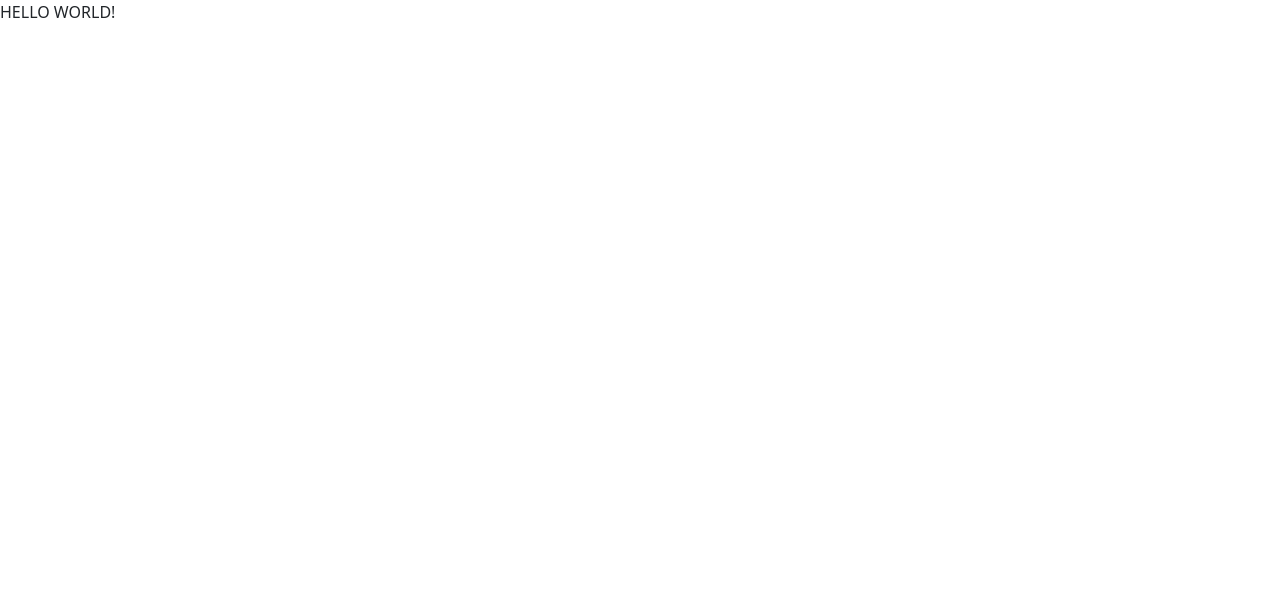
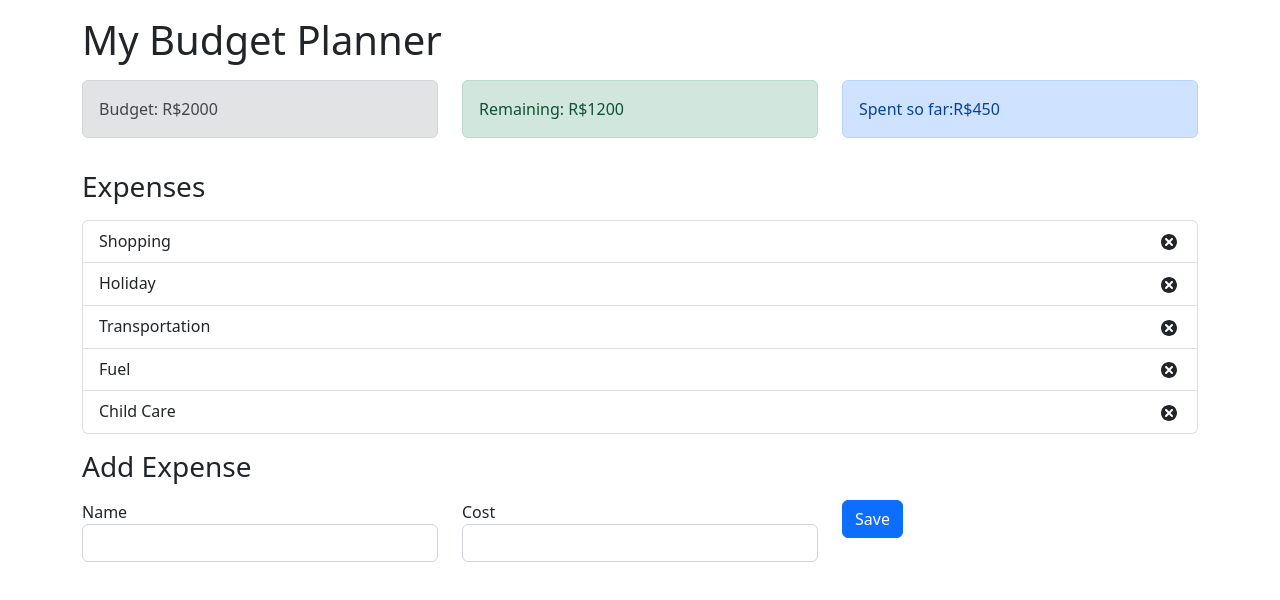
Before and after one commit to Smkhb/budget-tracker, a React (Vite) app: page / in a window 1280 px wide. Shown: the top 600 px of the page. Built offline with nearby package versions, Linux system fonts and the light colour scheme.

Commit message:
Criando o Visual

```diff
--- a/src/App.jsx
+++ b/src/App.jsx
@@ -1,9 +1,39 @@
 import { useState } from 'react'
 import 'bootstrap/dist/css/bootstrap.min.css'
+import Budget from './components/Budget'
+import Remaining from './components/Remaining'
+import ExpenseTotal from './components/ExpenseTotal'
+import ExpenseList from './components/ExpenseList'
+import AddExpenseForm from './components/AddExpenseForm'
 
-const App = ()=> {
+const App = () => {
   return (
-    <p>HELLO WORLD!</p>
+    <div className='container'>
+      <h1 className='mt-3'>My Budget Planner</h1>
+      <div className='row mt-3'>
+        <div className='col-sm'>
+          <Budget />
+        </div>
+        <div className='col-sm'>
+          <Remaining />
+        </div>
+        <div className='col-sm'>
+          <ExpenseTotal />
+        </div>
+      </div>
+      <h3 className='mt-3'>Expenses</h3>
+      <div className='row mt-3'>
+        <div className='col-sm'>
+          <ExpenseList />
+        </div>
+      </div>
+      <h3 className='mt-3'>Add Expense</h3>
+      <div className='mt-3'>
+        <div className='col-sm'>
+          <AddExpenseForm/>
+        </div>
+      </div>
+    </div>
   )
 }
 
--- /dev/null
+++ b/src/components/AddExpenseForm/index.jsx
@@ -0,0 +1,30 @@
+const AddExpenseForm = () => {
+    return (
+        <form>
+            <div className="row">
+                <div className="col-sm">
+                    <label for='name'>Name</label>
+                    <input
+                        required='required'
+                        type='text'
+                        className="form-control"
+                        id="name">
+                    </input>
+                </div>
+                <div className="col-sm">
+                    <label for='cost'>Cost</label>
+                    <input
+                        required='required'
+                        type='text'
+                        className="form-control"
+                        id="cost">
+                    </input>
+                </div>
+                <div className="col-sm">
+                    <button type="submit" className="btn btn-primary">Save</button>
+                </div>
+            </div>
+        </form>
+    )
+}
+export default AddExpenseForm
--- /dev/null
+++ b/src/components/Budget/index.jsx
@@ -0,0 +1,9 @@
+
+const Budget = ()=>{
+    return (
+        <div className="alert alert-secondary">
+            <span>Budget: R$2000</span>
+        </div>
+    )
+}
+export default Budget
--- /dev/null
+++ b/src/components/ExpenseItem/index.jsx
@@ -0,0 +1,15 @@
+import { TiDelete } from 'react-icons/ti'
+const ExpenseItem = (props)=>{
+    return (
+        <li className="list-group-item d-flex justify-content-between align-itens-center">
+            {props.name}
+            <div>
+                <span className="badge badge-primary badge-pill mr-3">
+                    R${props.cost}
+                </span>
+                <TiDelete size='1.5em'></TiDelete>
+            </div>
+        </li>
+    )
+}
+export default ExpenseItem
--- /dev/null
+++ b/src/components/ExpenseList/index.jsx
@@ -0,0 +1,24 @@
+import ExpenseItem from "../ExpenseItem"
+
+const ExpenseList = () => {
+
+    const expenses = [
+        { id: 1231232, name: 'Shopping', cost: 50 },
+        { id: 1231232, name: 'Holiday', cost: 50 },
+        { id: 1231232, name: 'Transportation', cost: 50 },
+        { id: 1231232, name: 'Fuel', cost: 50 },
+        { id: 1231232, name: 'Child Care', cost: 50 },
+    ]
+
+    return (
+        <ul className="list-group">
+            {expenses.map(expense =>
+                <ExpenseItem
+                    id={expense.id}
+                    name={expense.name}
+                    cost={expense.cost}
+                />)}
+        </ul>
+    )
+}
+export default ExpenseList
--- /dev/null
+++ b/src/components/ExpenseTotal/index.jsx
@@ -0,0 +1,8 @@
+const ExpenseTotal = ()=>{
+    return (
+        <div className="alert alert-primary">
+            <span>Spent so far:R$450</span>
+        </div>
+    )
+}
+export default ExpenseTotal
--- /dev/null
+++ b/src/components/Remaining/index.jsx
@@ -0,0 +1,10 @@
+const Remaining = () =>{
+    return (
+        <div className="alert alert-success">
+            <span>
+                Remaining: R$1200
+            </span>
+        </div>
+    )
+}
+export default Remaining
```
